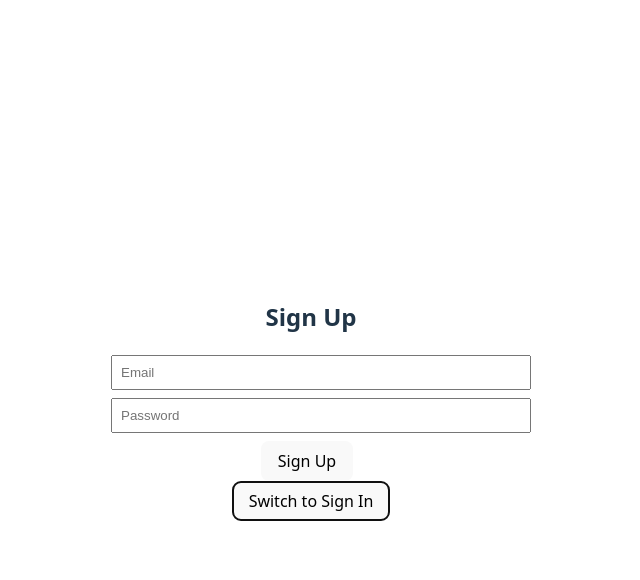
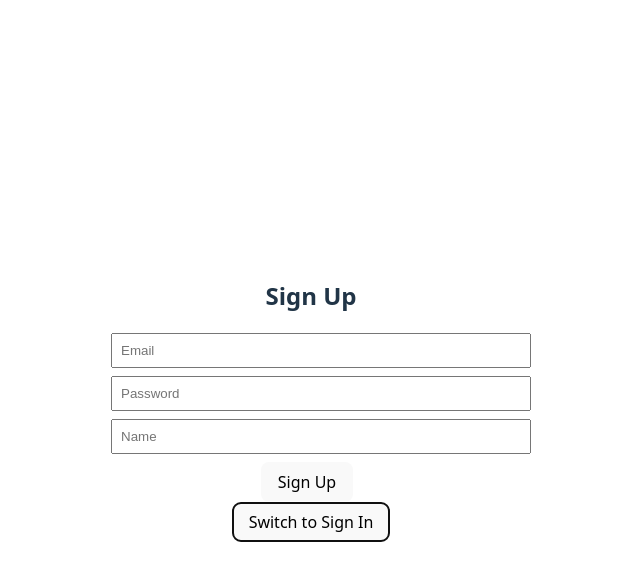
Before and after one commit to danellazs/WebKKN, a React (Vite) app: page / in a window 1280 px wide. Both pictures are taken after a click on the button "Switch to Sign Up". Shown: the top 580 px of the page, without its empty margins (329-969 px from the left). Built offline with nearby package versions, Linux system fonts and the light colour scheme; no server answers.

Commit message:
adding name input only on signing up

```diff
--- a/src/components/auth.tsx
+++ b/src/components/auth.tsx
@@ -7,35 +7,61 @@ export const Auth = () => {
   const [isSignUp, setIsSignUp] = useState(false);
   const [email, setEmail] = useState("");
   const [password, setPassword] = useState("");
+  const [name, setName] = useState("");
   const [errorMessage, setErrorMessage] = useState<string | null>(null);
 
-  const handleSubmit = async (e: FormEvent<HTMLFormElement>) => {
+const handleSubmit = async (e: FormEvent<HTMLFormElement>) => {
     e.preventDefault();
 
     if (isSignUp) {
-      const { error: signUpError } = await supabase.auth.signUp({
+      const { data, error: signUpError } = await supabase.auth.signUp({
         email,
         password,
       });
+
       if (signUpError) {
         console.error("Error signing up:", signUpError.message);
         setErrorMessage(signUpError.message);
         return;
       }
+
+      // Dapatkan user ID dari session
+      const user = data.user;
+      if (!user) {
+        setErrorMessage("Sign up berhasil tapi user tidak ditemukan.");
+        return;
+      }
+
+      // Masukkan data ke tabel users
+      const { error: insertError } = await supabase.from("users").insert({
+        email,
+        name,
+        isLocal: null, // bisa dihilangkan karena default null
+      });
+
+      if (insertError) {
+        console.error("Error inserting user data:", insertError.message);
+        setErrorMessage(insertError.message);
+        return;
+      }
+
       setErrorMessage(null);
     } else {
       const { error: signInError } = await supabase.auth.signInWithPassword({
         email,
         password,
       });
+
       if (signInError) {
         console.error("Error signing in:", signInError.message);
         setErrorMessage(signInError.message);
         return;
       }
+
       setErrorMessage(null);
     }
   };
+
 
   return (
     <div style={{ maxWidth: "400px", margin: "0 auto", padding: "1rem" }}>
@@ -66,6 +92,17 @@ export const Auth = () => {
           }
           style={{ width: "100%", marginBottom: "0.5rem", padding: "0.5rem" }}
         />
+        {isSignUp && (
+          <input
+            type="text"
+            placeholder="Name"
+            value={name}
+            onChange={(e: ChangeEvent<HTMLInputElement>) =>
+              setName(e.target.value)
+            }
+            style={{ width: "100%", marginBottom: "0.5rem", padding: "0.5rem" }}
+          />
+        )}
         <button
           type="submit"
           style={{ padding: "0.5rem 1rem", marginRight: "0.5rem" }}
@@ -73,6 +110,7 @@ export const Auth = () => {
           {isSignUp ? "Sign Up" : "Sign In"}
         </button>
       </form>
+
       <button
         onClick={() => {
           setIsSignUp(!isSignUp);
```
